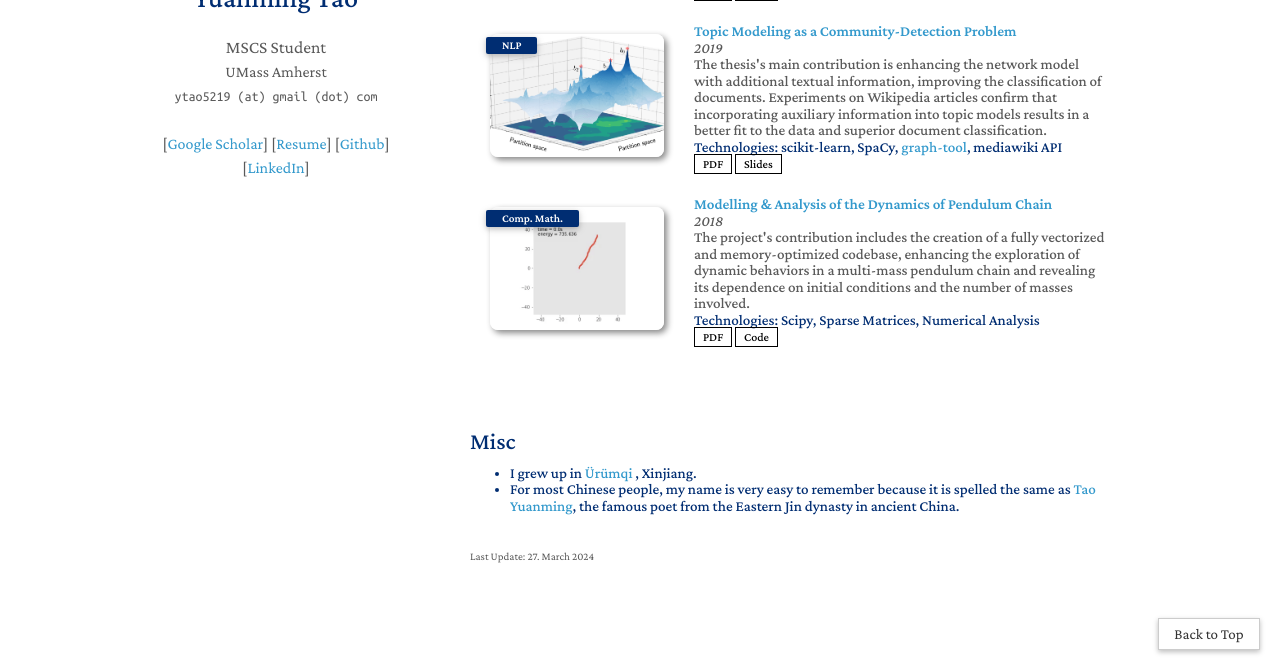
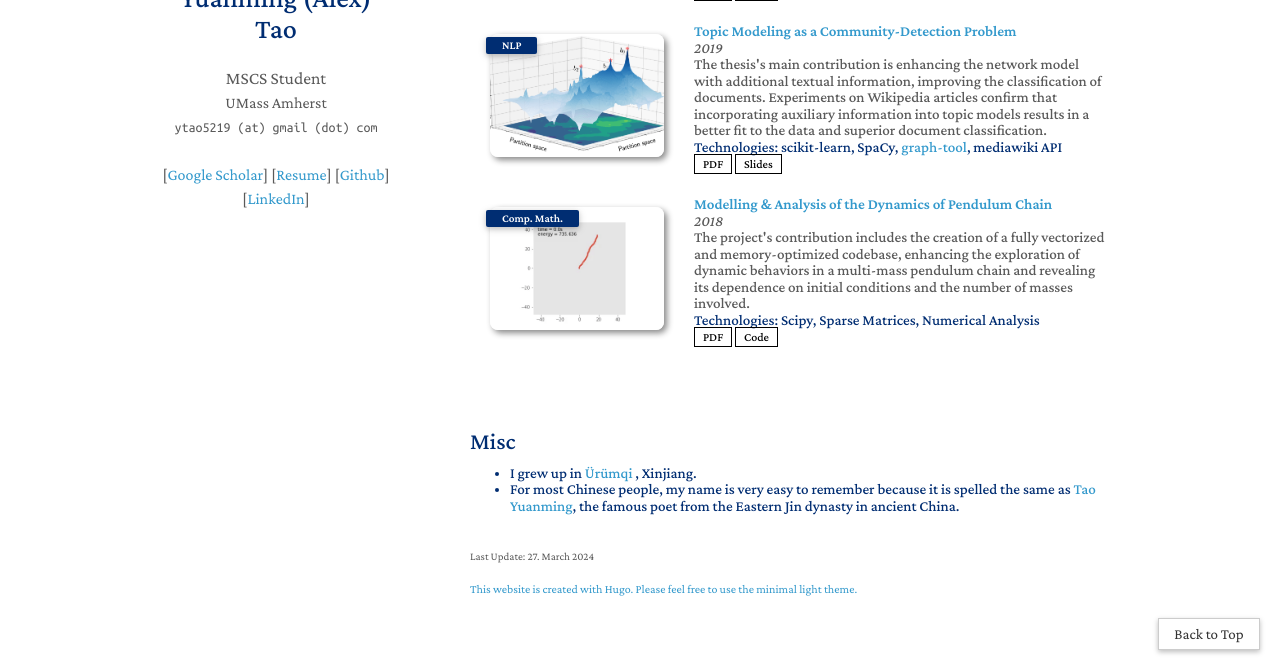
Before and after one commit to alexta0/alexta0.github.io, a Jekyll site: the page built from index.md, in a window 1280 px wide and 900 px high, scrolled down 1491 px, cut to the strip 230-900 px from the top of the window. Built offline with Jekyll 4.4.1, drawn with Linux system fonts in a browser that asks for light colours; a style sheet for code colours, icons or effects is not loaded.

Commit message:
update footnote

```diff
--- a/_config.yml
+++ b/_config.yml
@@ -1,5 +1,5 @@
 # Basic Information
-title: Yuanming Tao
+title: Yuanming (Alex) Tao
 position: MSCS Student
 affiliation: UMass Amherst
 affiliation_link: https://ymtao5219.github.io
@@ -31,8 +31,8 @@ favicon: ./assets/img/favicon.png
 favicon_dark: ./assets/img/favicon-dark.png
 
 # Footnotes
-# footnote:
-# footnote_link:
+footnote: This website is created with Hugo. Please feel free to use the minimal light theme.
+footnote_link: https://github.com/yaoyao-liu/minimal-light?tab=readme-ov-file
 
 # Analytics
 # Please remove the following lines about analytics services if you fork my project.
```
